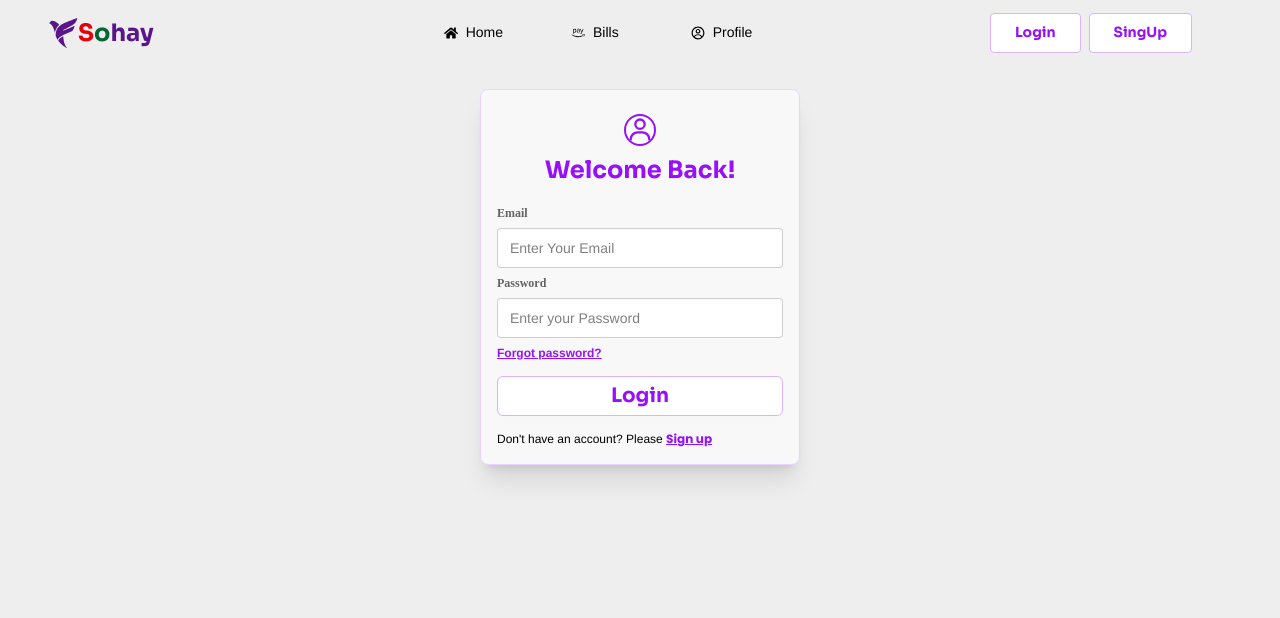
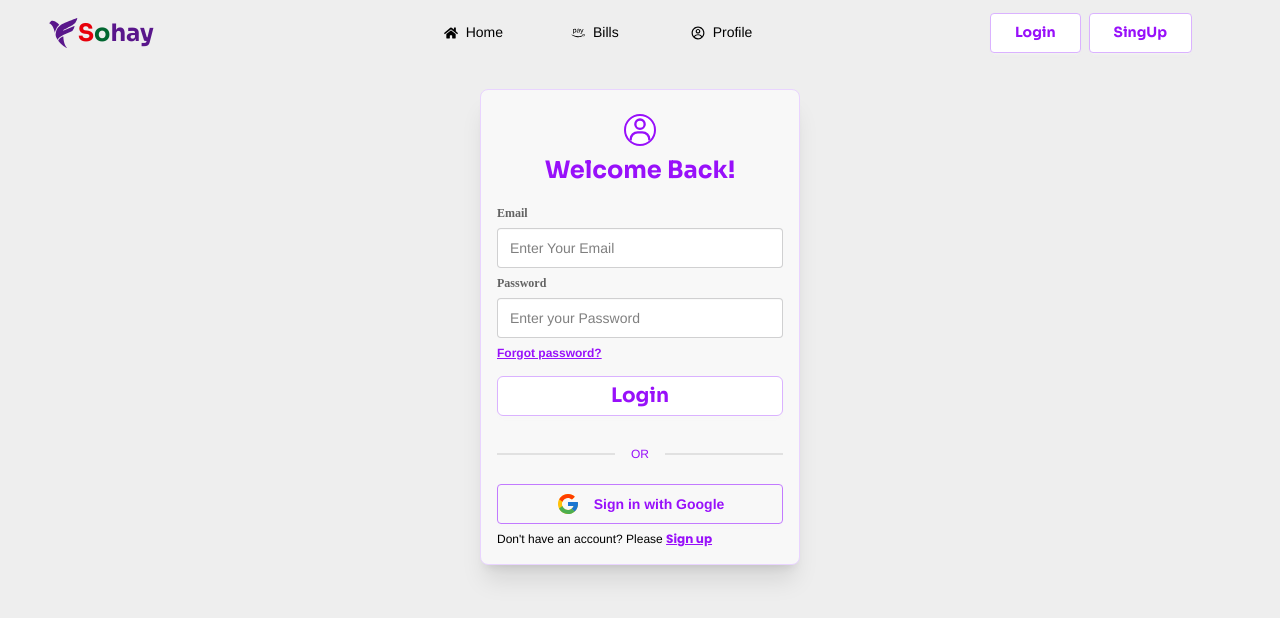
Before and after one commit to abedinalways/Sohay-App, a React (Vite) app: page /login in a window 1280 px wide. Shown: the top 618 px of the page. Built offline with nearby package versions, Linux system fonts and the light colour scheme; no server answers; a web font is replaced by a local one.

Commit message:
google auth added in login button

```diff
--- a/src/Components/Login/Login.jsx
+++ b/src/Components/Login/Login.jsx
@@ -1,5 +1,6 @@
 import React, { use, useRef} from 'react';
 import { BiUser } from 'react-icons/bi';
+import { FcGoogle } from 'react-icons/fc';
 import { Link, useNavigate } from 'react-router';
 import { AuthContext } from '../../Context/AuthContext';
 import toast, { Toaster } from 'react-hot-toast';
@@ -8,7 +9,7 @@ import { auth } from '../../Firebase/Firebase.init';
 
 const Login = () => {
   const emailRef = useRef();
-  const { signInUser } = use(AuthContext);
+  const { signInUser, googleSignIn } = use(AuthContext);
   const navigate = useNavigate();
   const handleLogin = e => {
     e.preventDefault();
@@ -33,6 +34,20 @@ const Login = () => {
       toast.error(error.message)
     })
   }
+
+  const handleGoogleSignIn = () => {
+    googleSignIn()
+      .then(result => {
+        console.log(result);
+        toast.success('Logged in with Google successfully!');
+        navigate('/bills');
+      })
+      .catch(error => {
+        console.error('Error signing in with Google:', error);
+        toast.error(error.message);
+      });
+  };
+
   return (
     <div className="flex flex-col justify-center items-center mt-6 mx-auto">
       <Toaster/>
@@ -57,7 +72,13 @@ const Login = () => {
           Forgot password?
         </div>
         <button className='btn  bg-white text-purple-600 font-bold font-[sora] border-1 border-purple-300 rounded-md text-xl hover:bg-purple-600 hover:text-white mt-2 mb-2'>Login</button>
-
+        <div className="divider text-purple-600">OR</div>
+        <button
+          onClick={handleGoogleSignIn}
+          className="btn border border-purple-400 flex items-center text-purple-600 hover:text-white hover:bg-purple-600"
+        >
+          <FcGoogle className="mr-2" size='24px' /> Sign in with Google
+        </button>
         <p>
           Don't have an account? Please{' '}
           <Link to="/register" className="font-[Poppins] font-bold text-purple-600 underline">
--- a/src/Context/AuthProvider.jsx
+++ b/src/Context/AuthProvider.jsx
@@ -1,6 +1,6 @@
 import React, { useEffect, useState } from 'react';
 import { AuthContext } from './AuthContext';
-import { createUserWithEmailAndPassword, onAuthStateChanged, signInWithEmailAndPassword, signOut } from 'firebase/auth';
+import { createUserWithEmailAndPassword, GoogleAuthProvider, onAuthStateChanged, signInWithEmailAndPassword, signInWithPopup, signOut } from 'firebase/auth';
 import { auth } from '../Firebase/Firebase.init';
 
 const AuthProvider = ({ children }) => {
@@ -18,6 +18,11 @@ const AuthProvider = ({ children }) => {
     setLoading(true);
     return signOut(auth);
   }
+  const googleSignIn = () => {
+    setLoading(true);
+    const provider = new GoogleAuthProvider();
+    return signInWithPopup(auth, provider)
+  }
   useEffect(() => {
     const unsubscribe = onAuthStateChanged(auth, (currentUser) => {
       console.log(currentUser);
@@ -34,6 +39,7 @@ const AuthProvider = ({ children }) => {
     createUser,
     signInUser,
     signOutUser,
+    googleSignIn,
   };
   return (
     <AuthContext value={userInfo}>
```
